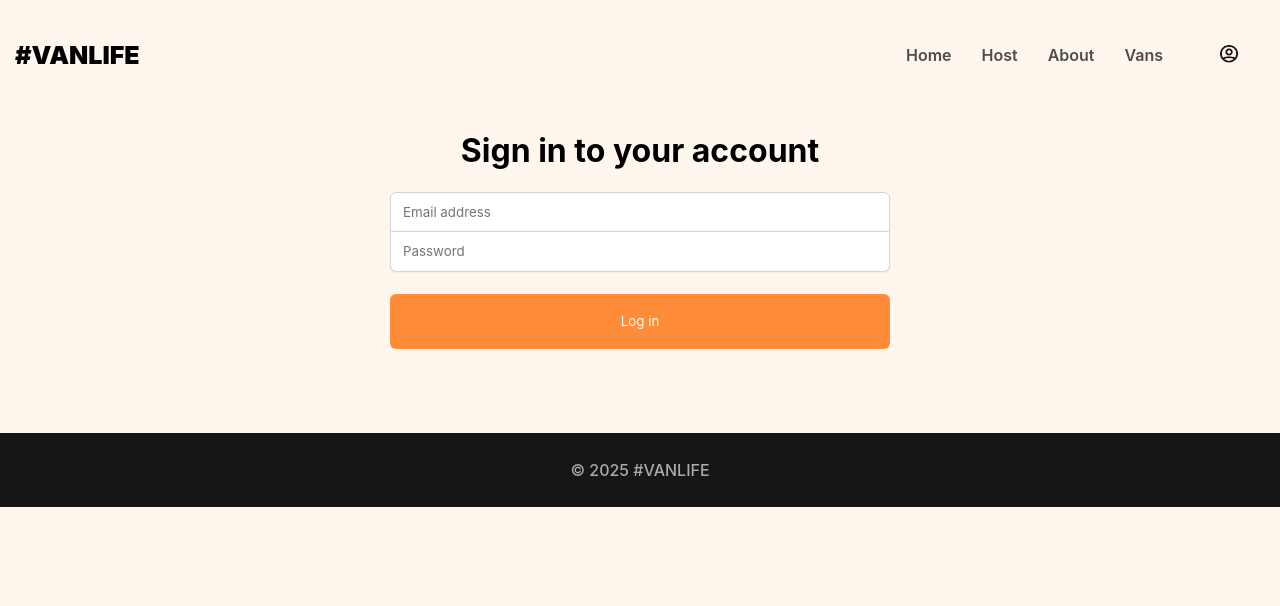
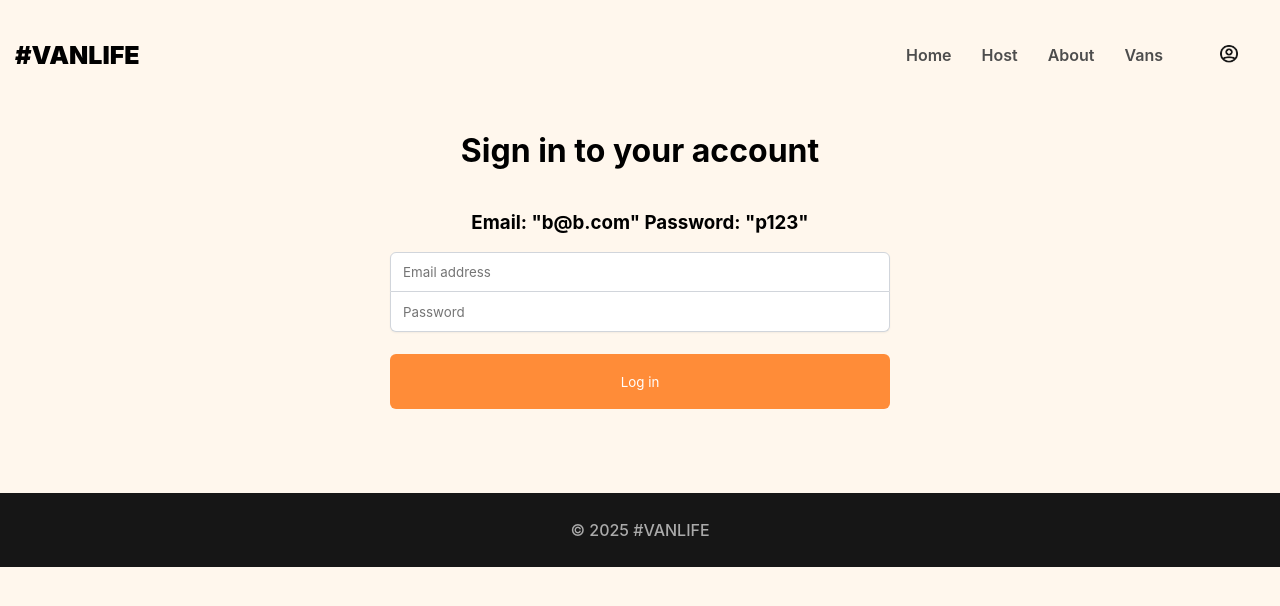
Before and after one commit to sifatahammed/Van-Life, a React (Vite) app: page /login in a window 1280 px wide. Shown: the top 606 px of the page. Built offline with nearby package versions, Linux system fonts and the light colour scheme; what miragejs would draw is missing.

Commit message:
Update Login.jsx

```diff
--- a/src/pages/Login.jsx
+++ b/src/pages/Login.jsx
@@ -74,6 +74,7 @@ export default function Login() {
             <h1>Sign in to your account</h1>
             {message && <h3 className="red">{message}</h3>}
             {error && <h3 className="red">{error}</h3>}
+            <h3>Email: "b@b.com"     Password: "p123"</h3>
 
             <Form method = 'post' /* onSubmit={handleSubmit}*/
             className="login-form"
```
